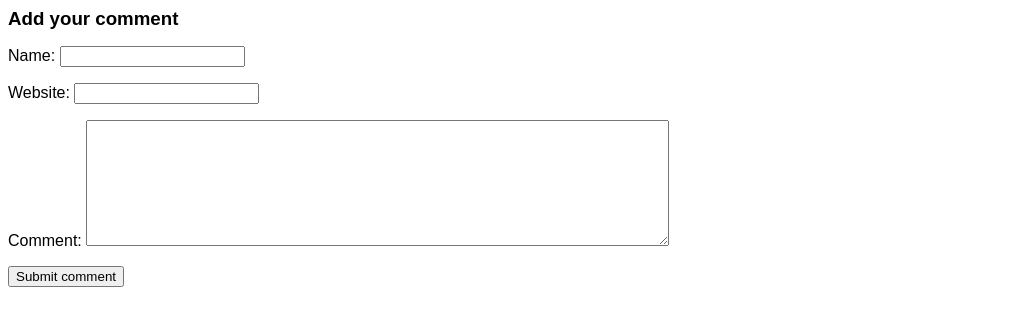
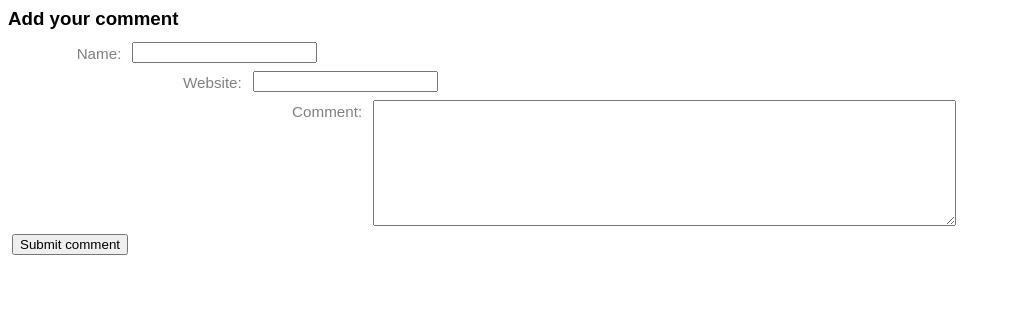
Before and after one commit to halfer/php-tutorial-project, a PHP site: template templates/comment-form.php in a window 1280 px wide. Shown: the top 326 px of the page, without its empty margins (0-1011 px from the left). Run offline with PHP 8.4, Linux system fonts and the light colour scheme; the template is opened without the code that fills it, so the values that code supplies are empty.

Commit message:
Tidy up CSS for comment form

```diff
--- a/assets/main.css
+++ b/assets/main.css
@@ -9,6 +9,14 @@
 }
 .success {
 	background-color: #88ff88;
+}
+.box ul {
+	margin: 4px;
+	padding-left: 14px;
+}
+
+.box ul li {
+	margin-bottom: 2px;
 }
 
 .install-password {
@@ -69,3 +77,22 @@ body {
 	border-bottom: 1px dotted silver;
 	margin-bottom: 12px;
 }
+
+.comment-margin {
+	margin-bottom: 8px;
+}
+
+.comment-form input,
+.comment-form textarea {
+	margin: 4px;
+}
+
+.comment-form label {
+	font-size: 0.95em;
+	margin: 7px;
+	width: 100px;
+	width: 7em;
+	color: grey;
+	float: left;
+	text-align: right;
+}
--- a/templates/comment-form.php
+++ b/templates/comment-form.php
@@ -1,6 +1,6 @@
 <?php // Report any errors in a bullet-point list ?>
 <?php if ($errors): ?>
-	<div class="error box">
+	<div class="error box comment-margin">
 		<ul>
 			<?php foreach ($errors as $error): ?>
 				<li><?php echo $error ?></li>
@@ -11,8 +11,8 @@
 
 <h3>Add your comment</h3>
 
-<form method="post">
-	<p>
+<form method="post" class="comment-form">
+	<div>
 		<label for="comment-name">
 			Name:
 		</label>
@@ -22,8 +22,8 @@
 			name="comment-name"
 			value="<?php echo htmlspecialchars($commentData['name']) ?>"
 		/>
-	</p>
-	<p>
+	</div>
+	<div>
 		<label for="comment-website">
 			Website:
 		</label>
@@ -33,8 +33,8 @@
 			name="comment-website"
 			value="<?php echo htmlspecialchars($commentData['website']) ?>"
 		/>
-	</p>
-	<p>
+	</div>
+	<div>
 		<label for="comment-text">
 			Comment:
 		</label>
@@ -44,7 +44,9 @@
 			rows="8"
 			cols="70"
 		><?php echo htmlspecialchars($commentData['text']) ?></textarea>
-	</p>
+	</div>
 
-	<input type="submit" value="Submit comment" />
+	<div>
+		<input type="submit" value="Submit comment" />
+	</div>
 </form>
```
